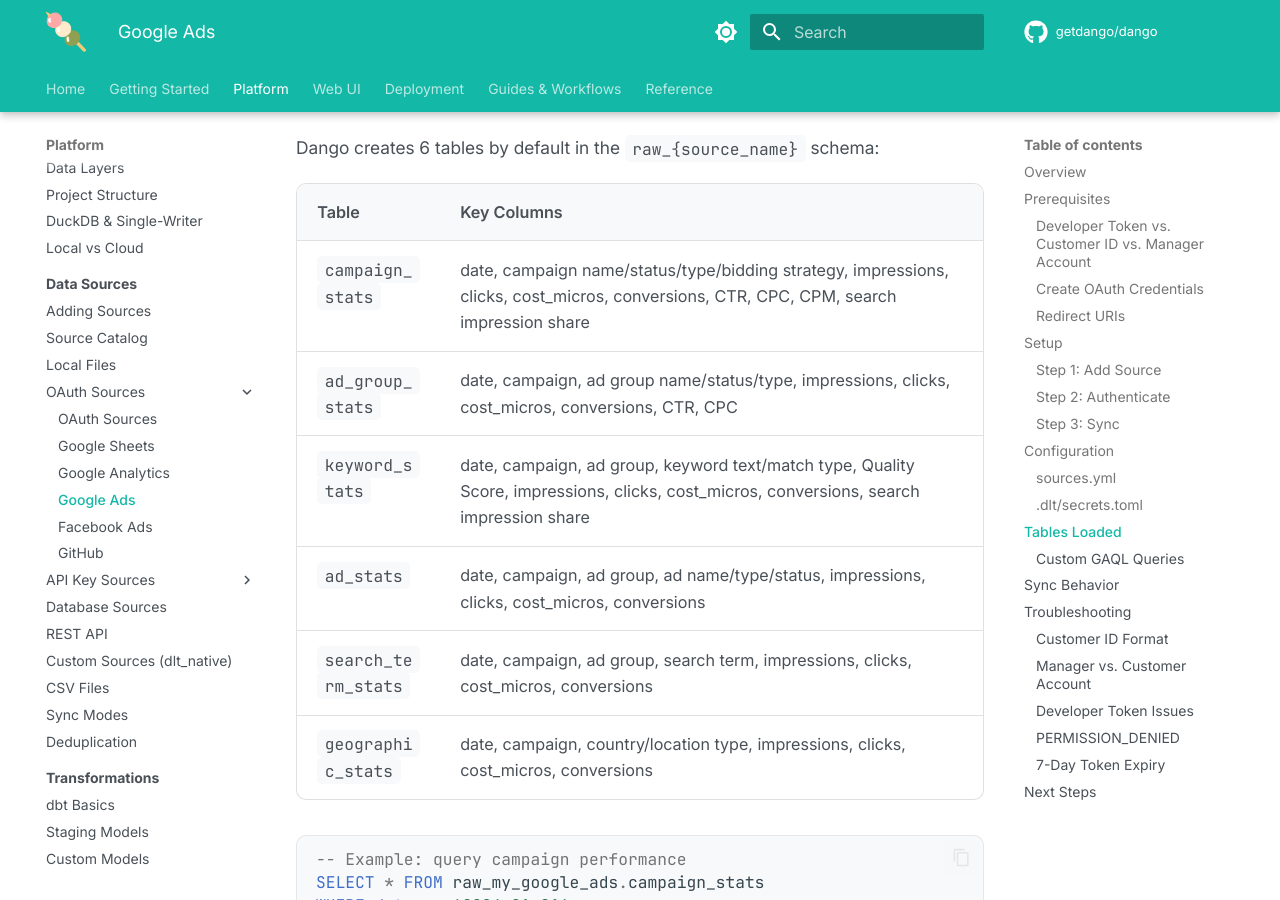
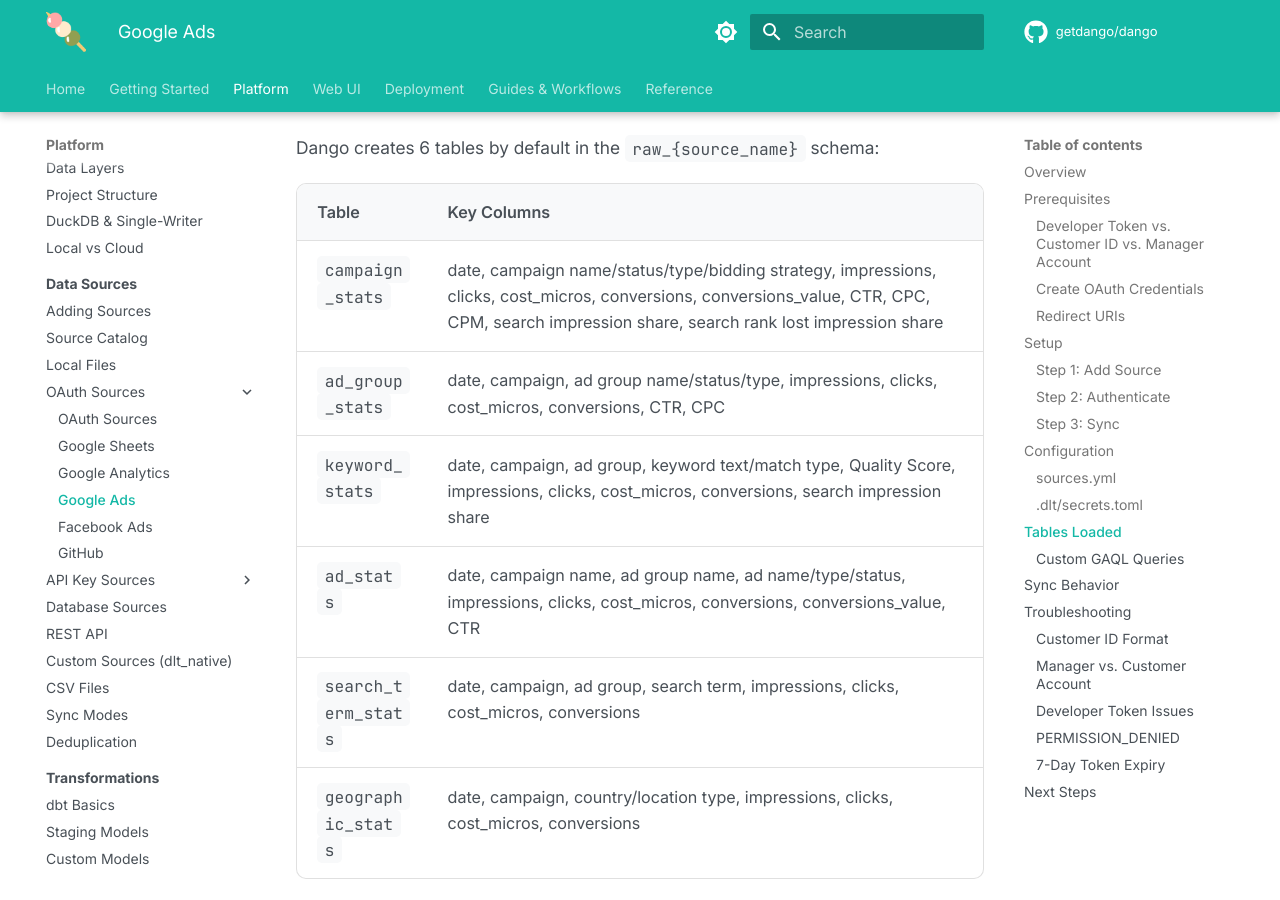
Before and after one commit to getdango/docs, an MkDocs documentation site: the page built from docs/data-sources/google-ads.md, in a window 1280 px wide and 900 px high, scrolled down 3852 px. Built offline with MkDocs 1.6.1 and Material for MkDocs 9.7.7, drawn with Linux system fonts in a browser that asks for light colours; comment, search, counter and statistics services are not loaded; the version menu is left out; some of the changed text lies outside the part shown.

Commit message:
docs: fix review findings — merge terminology, field descriptions, param name
- Google Ads: "append" → "merge" in overview and sync behavior
- Google Ads: add conversions_value to ad_stats, search_rank_lost to
  campaign_stats, campaign/ad_group names to ad_stats
- Facebook Ads: lookback_days → attribution_window_days_lag (matches
  actual source parameter), note Dango overrides dlt default 7→28

Co-Authored-By: Claude Opus 4.6 (1M context) <noreply@anthropic.com>

```diff
--- a/docs/data-sources/google-ads.md
+++ b/docs/data-sources/google-ads.md
@@ -138,10 +138,10 @@ Dango creates 6 tables by default in the `raw_{source_name}` schema:
 
 | Table | Key Columns |
 |-------|------------|
-| `campaign_stats` | date, campaign name/status/type/bidding strategy, impressions, clicks, cost_micros, conversions, CTR, CPC, CPM, search impression share |
+| `campaign_stats` | date, campaign name/status/type/bidding strategy, impressions, clicks, cost_micros, conversions, conversions_value, CTR, CPC, CPM, search impression share, search rank lost impression share |
 | `ad_group_stats` | date, campaign, ad group name/status/type, impressions, clicks, cost_micros, conversions, CTR, CPC |
 | `keyword_stats` | date, campaign, ad group, keyword text/match type, Quality Score, impressions, clicks, cost_micros, conversions, search impression share |
-| `ad_stats` | date, campaign, ad group, ad name/type/status, impressions, clicks, cost_micros, conversions |
+| `ad_stats` | date, campaign name, ad group name, ad name/type/status, impressions, clicks, cost_micros, conversions, conversions_value, CTR |
 | `search_term_stats` | date, campaign, ad group, search term, impressions, clicks, cost_micros, conversions |
 | `geographic_stats` | date, campaign, country/location type, impressions, clicks, cost_micros, conversions |
 
```
Also changed, not shown: other parts of docs/data-sources/google-ads.md (+2 -2 lines), docs/data-sources/facebook-ads.md (+1 -1 lines).
